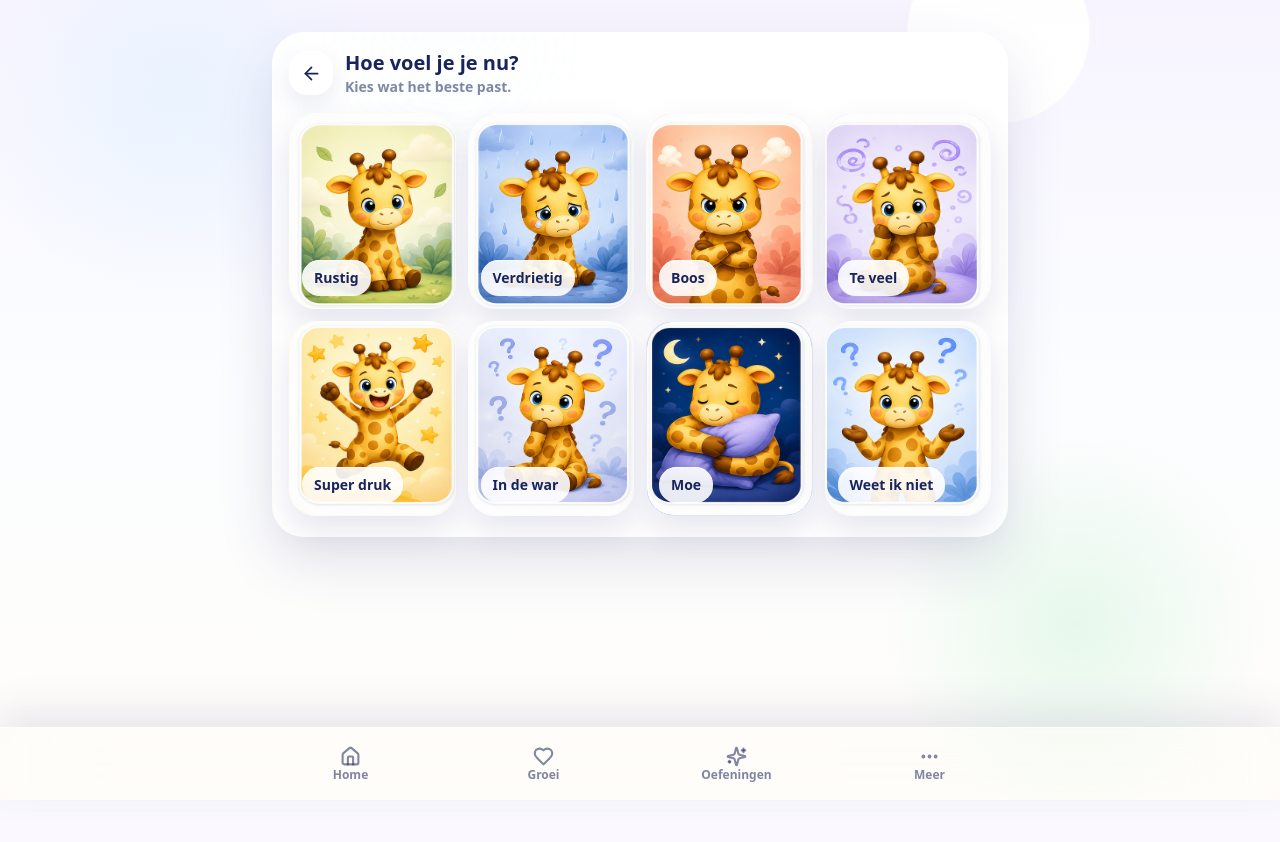
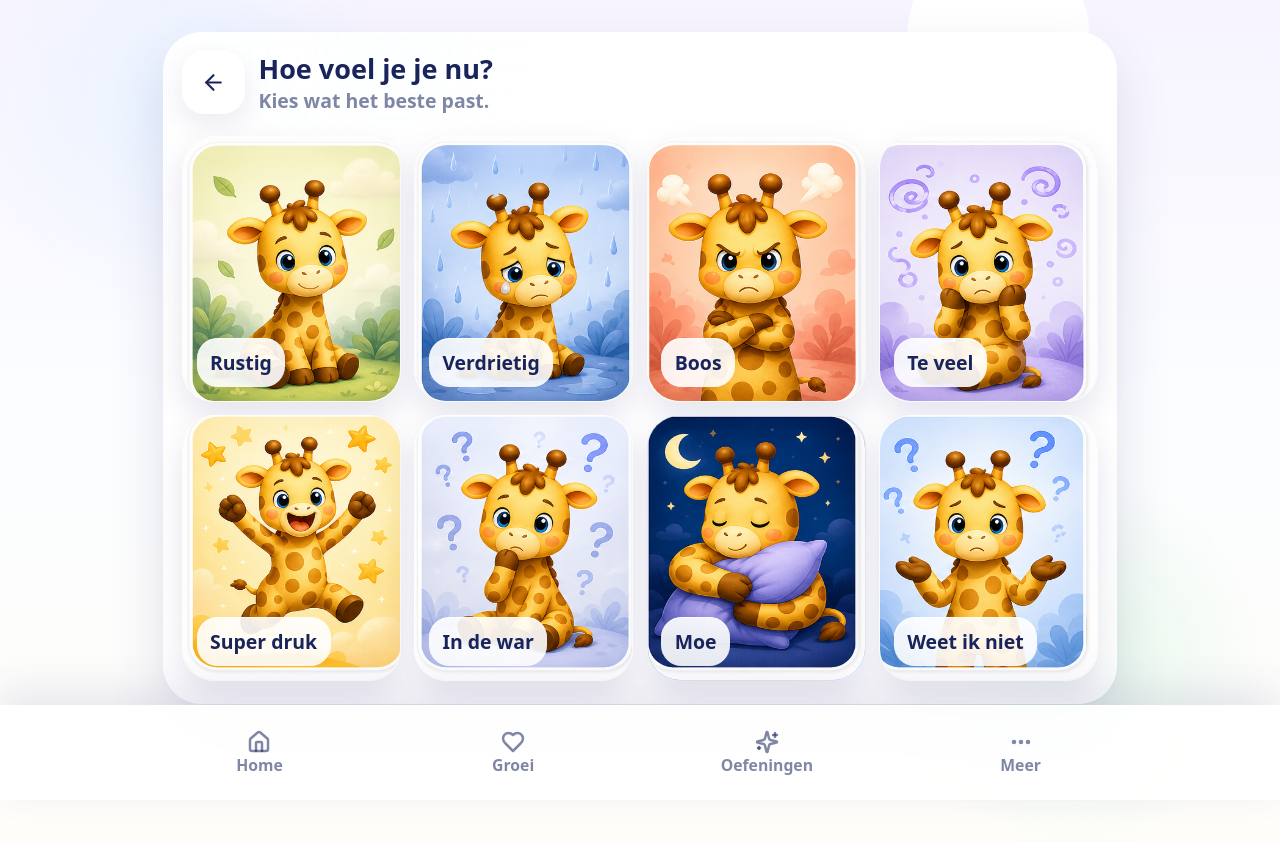
Before and after one commit to beaukim81/flowi, a React (Vite) app: page / in a window 1280 px wide. Both pictures are taken after a click on the button "♥ Hoe voel ik me?". Shown: the top 842 px of the page. Before the commit the page ends 800 px from the top, so only its background shows below. Built offline with nearby package versions, Linux system fonts and the light colour scheme.

Commit message:
Vergroot app voor kindvriendelijk gebruik

```diff
--- a/src/components/ui.tsx
+++ b/src/components/ui.tsx
@@ -1,13 +1,13 @@
 import { ArrowLeft, Check, ChevronRight, Download, GripVertical, Heart, HelpCircle, Home, Leaf, MoreHorizontal, Pencil, Plus, Settings, Sparkles, Upload, UserRound } from "lucide-react";
 import type { ButtonHTMLAttributes, ReactNode } from "react";
 import { NavLink, useNavigate } from "react-router-dom";
-import type { Avatar, Emotion, EmotionType, Need, Task } from "../types/schema";
+import type { Avatar, Emotion, EmotionType, Need, NeedType, Task } from "../types/schema";
 import { getTaskVisualKey, type TaskVisualKey } from "../utils/taskVisuals";
 
 export function AppShell({ children }: { children: ReactNode }) {
   return (
     <div className="flowi-bg min-h-dvh text-navy">
-      <main className="mx-auto min-h-dvh w-full max-w-md px-4 pb-28 pt-4 sm:max-w-3xl sm:pt-8">{children}</main>
+      <main className="mx-auto min-h-dvh w-full max-w-lg px-3 pb-32 pt-3 sm:max-w-4xl sm:px-6 sm:pt-7">{children}</main>
       <BottomNav />
     </div>
   );
@@ -21,11 +21,11 @@ function BottomNav() {
     { to: "/parents", label: "Meer", icon: MoreHorizontal }
   ];
   return (
-    <nav className="fixed inset-x-0 bottom-0 z-30 border-t border-white/80 bg-white/88 px-3 py-2 shadow-[0_-14px_40px_rgba(62,59,130,.12)] backdrop-blur-2xl">
-      <div className="mx-auto grid max-w-md grid-cols-4 gap-1 sm:max-w-3xl">
+    <nav className="fixed inset-x-0 bottom-0 z-30 border-t border-white/80 bg-white/90 px-3 py-2.5 shadow-[0_-14px_40px_rgba(62,59,130,.12)] backdrop-blur-2xl">
+      <div className="mx-auto grid max-w-lg grid-cols-4 gap-1.5 sm:max-w-4xl">
         {items.map((item) => (
-          <NavLink key={item.to} to={item.to} className={({ isActive }) => `flex min-h-14 flex-col items-center justify-center rounded-[1.35rem] text-xs font-bold transition ${isActive ? "bg-gradient-to-b from-lilac/28 to-lavender/12 text-lavender shadow-[inset_0_1px_0_rgba(255,255,255,.8)]" : "text-navy/55"}`}>
-            <item.icon aria-hidden size={21} strokeWidth={2.4} />
+          <NavLink key={item.to} to={item.to} className={({ isActive }) => `flex min-h-16 flex-col items-center justify-center rounded-[1.45rem] text-sm font-black transition ${isActive ? "bg-gradient-to-b from-lilac/28 to-lavender/12 text-lavender shadow-[inset_0_1px_0_rgba(255,255,255,.8)]" : "text-navy/55"}`}>
+            <item.icon aria-hidden size={24} strokeWidth={2.5} />
             {item.label}
           </NavLink>
         ))}
@@ -37,31 +37,31 @@ function BottomNav() {
 export function PageHeader({ title, subtitle, back = true }: { title: string; subtitle?: string; back?: boolean }) {
   const navigate = useNavigate();
   return (
-    <header className="mb-4 flex items-center gap-3">
+    <header className="mb-5 flex items-center gap-3">
       {back && (
-        <button aria-label="Terug" className="grid h-11 w-11 place-items-center rounded-[1.15rem] border border-white bg-white/90 shadow-card focus:outline-none focus:ring-4 focus:ring-lavender/30" onClick={() => navigate(-1)}>
-          <ArrowLeft size={21} />
+        <button aria-label="Terug" className="grid h-14 w-14 place-items-center rounded-[1.25rem] border border-white bg-white/90 shadow-card focus:outline-none focus:ring-4 focus:ring-lavender/30" onClick={() => navigate(-1)}>
+          <ArrowLeft size={25} />
         </button>
       )}
       <div>
-        <h1 className="text-xl font-extrabold tracking-normal text-navy">{title}</h1>
-        {subtitle ? <p className="text-sm font-semibold text-navy/55">{subtitle}</p> : null}
+        <h1 className="text-2xl font-black tracking-normal text-navy">{title}</h1>
+        {subtitle ? <p className="text-base font-bold text-navy/55">{subtitle}</p> : null}
       </div>
     </header>
   );
 }
 
 export function PrimaryButton(props: ButtonHTMLAttributes<HTMLButtonElement> & { children: ReactNode }) {
-  return <button {...props} className={`min-h-12 rounded-[1.35rem] bg-gradient-to-b from-[#b69cff] via-[#9473f5] to-[#7857df] px-5 font-extrabold text-white shadow-[0_14px_24px_rgba(120,87,223,.28)] transition active:scale-[.98] focus:outline-none focus:ring-4 focus:ring-lavender/30 ${props.className ?? ""}`} />;
+  return <button {...props} className={`min-h-14 rounded-[1.45rem] bg-gradient-to-b from-[#b69cff] via-[#9473f5] to-[#7857df] px-6 text-lg font-black text-white shadow-[0_14px_24px_rgba(120,87,223,.28)] transition active:scale-[.98] focus:outline-none focus:ring-4 focus:ring-lavender/30 ${props.className ?? ""}`} />;
 }
 
 export function SecondaryButton(props: ButtonHTMLAttributes<HTMLButtonElement> & { children: ReactNode }) {
-  return <button {...props} className={`min-h-12 rounded-[1.35rem] border border-lavender/14 bg-white/92 px-5 font-extrabold text-navy shadow-card focus:outline-none focus:ring-4 focus:ring-lavender/20 ${props.className ?? ""}`} />;
+  return <button {...props} className={`min-h-14 rounded-[1.45rem] border border-lavender/14 bg-white/92 px-6 text-lg font-black text-navy shadow-card focus:outline-none focus:ring-4 focus:ring-lavender/20 ${props.className ?? ""}`} />;
 }
 
 export function AvatarMascot({ avatar, emotion, size = "large", showCaption = true }: { avatar?: Avatar; emotion?: EmotionType; size?: "small" | "medium" | "large"; showCaption?: boolean }) {
   const isGiraffe = !avatar || avatar.id === "giraffe";
-  const dimensions = size === "large" ? "h-56 w-56" : size === "medium" ? "h-36 w-36" : "h-24 w-24";
+  const dimensions = size === "large" ? "h-64 w-64" : size === "medium" ? "h-44 w-44" : "h-28 w-28";
   if (!isGiraffe) {
     const textSize = size === "large" ? "text-8xl" : size === "medium" ? "text-6xl" : "text-4xl";
     return (
@@ -118,18 +118,26 @@ export function EmotionCard({ emotion, avatar, onClick }: { emotion: Emotion; av
     weetIkNiet: "100% 100%"
   };
   return (
-    <button onClick={onClick} className={`emotion-card emotion-${emotion.id} min-h-44 rounded-[1.7rem] p-3 text-left transition hover:-translate-y-0.5 focus:outline-none focus:ring-4 focus:ring-lavender/30`}>
+    <button onClick={onClick} className={`emotion-card emotion-${emotion.id} min-h-52 rounded-[1.8rem] p-3 text-left transition hover:-translate-y-0.5 focus:outline-none focus:ring-4 focus:ring-lavender/30`}>
       <div className="emotion-card-art" style={{ backgroundPosition: positions[emotion.id] }} aria-hidden />
-      <div className="emotion-label relative z-10 rounded-[1.1rem] bg-white/90 px-3 py-2 text-center text-sm font-black text-navy shadow-[inset_0_1px_0_rgba(255,255,255,.75)]">{emotion.label}</div>
+      <div className="emotion-label relative z-10 rounded-[1.15rem] bg-white/90 px-3 py-2.5 text-center text-base font-black text-navy shadow-[inset_0_1px_0_rgba(255,255,255,.75)]">{emotion.label}</div>
     </button>
   );
 }
 
+function needVisualKey(need: NeedType) {
+  return need === "knuffel" ? "hug" : need === "rustigePlek" ? "quiet" : need === "bewegen" ? "move" : need === "evenAlleen" ? "alone" : need === "praatMetOuder" ? "talk" : need === "ademen" ? "breathe" : need === "koptelefoon" ? "headphones" : "creative";
+}
+
+export function NeedArt({ need }: { need: NeedType }) {
+  return <span className={`need-art need-art-${needVisualKey(need)}`} aria-hidden />;
+}
+
 export function NeedCard({ need, label, onClick }: { need: Need; label?: string; onClick: () => void }) {
   return (
-    <button onClick={onClick} className="min-h-32 rounded-[1.55rem] border border-white/90 bg-white/92 p-4 text-center shadow-card transition hover:-translate-y-0.5 focus:outline-none focus:ring-4 focus:ring-lavender/30">
-      <div className="flowi-icon-token mx-auto mb-3 grid h-16 w-16 place-items-center rounded-[1.25rem] text-4xl">{need.icon}</div>
-      <span className="text-sm font-black text-navy">{label ?? need.label}</span>
+    <button onClick={onClick} className={`need-card need-card-${needVisualKey(need.id)} min-h-52 rounded-[1.8rem] p-3 text-center transition hover:-translate-y-0.5 focus:outline-none focus:ring-4 focus:ring-lavender/30`}>
+      <NeedArt need={need.id} />
+      <span className="need-label relative z-10 rounded-[1.15rem] bg-white/90 px-3 py-2.5 text-base font-black text-navy shadow-[inset_0_1px_0_rgba(255,255,255,.75)]">{label ?? need.label}</span>
     </button>
   );
 }
@@ -171,10 +179,10 @@ export function ExerciseArt({ title, compact = false }: { title: string; compact
 export function DayPartCard({ title, progress, to }: { title: string; icon: string; progress: number; to: string }) {
   const dayPartVisual = title === "Ochtend" ? "wake" : title === "Na school" ? "school" : title === "Avond" ? "pajamas" : title === "Bedtijd" ? "sleep" : "rest";
   return (
-    <NavLink to={to} className="flex min-h-24 items-center gap-4 rounded-[1.45rem] border border-white/85 bg-white/92 p-3 shadow-card ring-1 ring-lavender/8">
+    <NavLink to={to} className="flex min-h-28 items-center gap-4 rounded-[1.55rem] border border-white/85 bg-white/92 p-4 shadow-card ring-1 ring-lavender/8">
       <TaskArt title={title} visualKey={dayPartVisual as TaskVisualKey} />
       <div className="grid min-h-16 min-w-0 flex-1 content-center">
-        <div className="text-center text-lg font-black">{title}</div>
+        <div className="text-center text-xl font-black">{title}</div>
         <div className="mt-2 h-2 rounded-full bg-lilac/18"><div className="h-2 rounded-full bg-gradient-to-r from-mint to-lavender" style={{ width: `${progress}%` }} /></div>
       </div>
       <ChevronRight className="text-lavender" />
@@ -184,36 +192,36 @@ export function DayPartCard({ title, progress, to }: { title: string; icon: stri
 
 export function TaskCard({ task, done, needsHelp = false, onDone, onHelp, onEdit, editable = false, showDetails = true }: { task: Task; done: boolean; needsHelp?: boolean; onDone: () => void; onHelp?: () => void; onEdit?: () => void; editable?: boolean; showDetails?: boolean }) {
   return (
-    <article className={`rounded-[1.45rem] border p-4 shadow-card ring-1 ${done ? "border-mint/35 bg-gradient-to-b from-white to-mint/10 ring-mint/12" : needsHelp ? "border-lavender/30 bg-gradient-to-b from-white to-lavender/8 ring-lavender/12" : "border-white/85 bg-white/94 ring-lavender/8"}`}>
-      <div className="flex items-center gap-3">
-        {editable ? <span className="grid h-10 w-8 place-items-center rounded-xl bg-lavender/8 text-lavender" aria-label="Sleep om te verplaatsen">
-          <GripVertical size={18} />
+    <article className={`rounded-[1.6rem] border p-4 shadow-card ring-1 ${done ? "border-mint/35 bg-gradient-to-b from-white to-mint/10 ring-mint/12" : needsHelp ? "border-lavender/30 bg-gradient-to-b from-white to-lavender/8 ring-lavender/12" : "border-white/85 bg-white/94 ring-lavender/8"}`}>
+      <div className="flex items-center gap-4">
+        {editable ? <span className="grid h-14 w-10 place-items-center rounded-xl bg-lavender/8 text-lavender" aria-label="Sleep om te verplaatsen">
+          <GripVertical size={22} />
         </span> : null}
         <TaskArt title={task.title} visualKey={task.visualKey as TaskVisualKey | undefined} compact />
         <div className="flex-1">
-          <h3 className="text-lg font-black leading-tight">{task.title}</h3>
-          {showDetails ? (task.optionalTime ? <span className="text-xs font-bold text-lavender">{task.optionalTime}</span> : <span className="text-xs font-bold text-navy/45">Tijd optioneel</span>) : null}
+          <h3 className="text-xl font-black leading-tight">{task.title}</h3>
+          {showDetails ? (task.optionalTime ? <span className="text-sm font-bold text-lavender">{task.optionalTime}</span> : <span className="text-sm font-bold text-navy/45">Tijd optioneel</span>) : null}
         </div>
-        {onHelp ? <button aria-label={`Hulp bij ${task.title}`} onClick={onHelp} className="grid h-12 w-12 place-items-center rounded-2xl border-2 border-lilac/40 bg-white text-lavender">
-          <HelpCircle size={23} />
+        {onHelp ? <button aria-label={`Hulp bij ${task.title}`} onClick={onHelp} className="grid h-14 w-14 place-items-center rounded-2xl border-2 border-lilac/40 bg-white text-lavender">
+          <HelpCircle size={27} />
         </button> : null}
-        <button aria-label={`${task.title} afvinken`} onClick={onDone} className={`grid h-12 w-12 place-items-center rounded-2xl border-2 ${done ? "border-mint bg-mint text-white" : "border-lilac/40 bg-white text-lavender"}`}>
-          <Check size={24} />
+        <button aria-label={`${task.title} afvinken`} onClick={onDone} className={`grid h-14 w-14 place-items-center rounded-2xl border-2 ${done ? "border-mint bg-mint text-white" : "border-lilac/40 bg-white text-lavender"}`}>
+          <Check size={28} />
         </button>
       </div>
       {done ? (
-        <div className="mt-3 flex items-center gap-2 rounded-2xl bg-mint/10 px-3 py-2 text-xs font-black text-mint">
-          <Sparkles size={15} />
+        <div className="mt-3 flex items-center gap-2 rounded-2xl bg-mint/10 px-3 py-2.5 text-sm font-black text-mint">
+          <Sparkles size={17} />
           <span>Gelukt vandaag</span>
         </div>
       ) : needsHelp ? (
-        <div className="mt-3 flex items-center gap-2 rounded-2xl bg-lavender/10 px-3 py-2 text-xs font-black text-lavender">
-          <Sparkles size={15} />
+        <div className="mt-3 flex items-center gap-2 rounded-2xl bg-lavender/10 px-3 py-2.5 text-sm font-black text-lavender">
+          <Sparkles size={17} />
           <span>Goed geprobeerd</span>
         </div>
       ) : null}
       {onEdit ? <div className="mt-3 flex gap-4">
-        <button onClick={onEdit} className="inline-flex items-center gap-1 text-sm font-extrabold text-navy/55"><Pencil size={14} /> Aanpassen</button>
+        <button onClick={onEdit} className="inline-flex min-h-11 items-center gap-1 text-base font-black text-navy/55"><Pencil size={17} /> Aanpassen</button>
       </div> : null}
     </article>
   );
--- a/src/styles/index.css
+++ b/src/styles/index.css
@@ -6,6 +6,7 @@
   color-scheme: light;
   font-synthesis: none;
   text-rendering: optimizeLegibility;
+  font-size: 17px;
 }
 
 * {
@@ -16,10 +17,26 @@ body {
   margin: 0;
   min-width: 320px;
   background: #fbf9ff;
+  font-size: 1rem;
 }
 
 button, input, textarea, select {
   font: inherit;
+}
+
+button {
+  min-height: 3.25rem;
+  touch-action: manipulation;
+}
+
+input, textarea, select {
+  font-size: 1.05rem;
+}
+
+@media (min-width: 640px) {
+  :root {
+    font-size: 18px;
+  }
 }
 
 @media (prefers-reduced-motion: reduce) {
@@ -48,8 +65,9 @@ button, input, textarea, select {
 
 .phone-screen {
   position: relative;
+  min-height: calc(100dvh - 8.8rem);
   border: 1px solid rgba(255, 255, 255, 0.92);
-  border-radius: 2rem;
+  border-radius: 2.15rem;
   background:
     linear-gradient(180deg, rgba(255, 255, 255, 0.92), rgba(255, 255, 255, 0.82)),
     radial-gradient(circle at 24% 0%, rgba(224, 243, 255, 0.82), transparent 160px);
@@ -59,19 +77,33 @@ button, input, textarea, select {
   backdrop-filter: blur(18px);
 }
 
+.phone-screen .text-xs {
+  font-size: 0.86rem;
+  line-height: 1.25rem;
+}
+
+.phone-screen .text-sm {
+  font-size: 1rem;
+  line-height: 1.45rem;
+}
+
+.phone-screen .text-base {
+  font-size: 1.08rem;
+}
+
 .home-scene {
-  min-height: calc(100dvh - 8.4rem);
+  min-height: calc(100dvh - 8.8rem);
   background:
     linear-gradient(180deg, rgba(238, 248, 255, 0.98) 0%, rgba(255, 255, 255, 0.96) 56%, rgba(231, 246, 218, 0.92) 100%);
 }
 
 .home-copy {
-  max-width: 16rem;
+  max-width: 18rem;
 }
 
 .home-mascot-wrap {
   margin: -1.1rem -0.7rem -0.8rem auto;
-  min-height: 17.2rem;
+  min-height: 19.2rem;
   display: flex;
   justify-content: flex-end;
   align-items: flex-end;
@@ -81,8 +113,8 @@ button, input, textarea, select {
   position: relative;
   z-index: 2;
   display: block;
-  width: min(18.8rem, 88vw);
-  max-height: 18.8rem;
+  width: min(21rem, 92vw);
+  max-height: 21rem;
   object-fit: contain;
   object-position: right bottom;
   filter: drop-shadow(0 1.4rem 1.1rem rgba(132, 96, 24, 0.18));
@@ -111,7 +143,7 @@ button, input, textarea, select {
 }
 
 .flowi-logo {
-  font-size: clamp(3rem, 15vw, 5.2rem);
+  font-size: clamp(3.4rem, 16vw, 5.8rem);
   line-height: 0.9;
   font-weight: 1000;
   letter-spacing: 0;
@@ -259,10 +291,16 @@ button, input, textarea, select {
   background-size: 400% 200%;
 }
 
+.need-art {
+  background-image: url("/assets/flowi-need-sheet.png");
+  background-repeat: no-repeat;
+  background-size: 400% 200%;
+}
+
 .exercise-art {
   display: block;
-  width: 7rem;
-  height: 6rem;
+  width: 8.4rem;
+  height: 7.2rem;
   margin-inline: auto;
   border: 1px solid rgba(255, 255, 255, 0.9);
   border-radius: 1.35rem;
@@ -275,8 +313,8 @@ button, input, textarea, select {
 }
 
 .exercise-art.compact {
-  width: 5.35rem;
-  height: 4.7rem;
+  width: 6.2rem;
+  height: 5.45rem;
   border-radius: 1.1rem;
 }
 
@@ -295,8 +333,8 @@ button, input, textarea, select {
 
 .task-art {
   display: block;
-  width: 5.3rem;
-  height: 4.6rem;
+  width: 6.1rem;
+  height: 5.35rem;
   flex: 0 0 auto;
   border: 1px solid rgba(255, 255, 255, 0.9);
   border-radius: 1.25rem;
@@ -308,8 +346,8 @@ button, input, textarea, select {
 }
 
 .task-art.compact {
-  width: 4.25rem;
-  height: 3.75rem;
+  width: 5.1rem;
+  height: 4.5rem;
   border-radius: 1rem;
 }
 
@@ -605,9 +643,9 @@ button, input, textarea, select {
   transform: translateX(-50%);
   border-radius: 999px;
   background: rgba(255, 255, 255, 0.88);
-  padding: 0.25rem 0.65rem;
+  padding: 0.32rem 0.78rem;
   color: #18245b;
-  font-size: 0.68rem;
+  font-size: 0.78rem;
   font-weight: 1000;
   white-space: nowrap;
   box-shadow: 0 10px 18px rgba(72, 63, 137, 0.11);
@@ -643,12 +681,23 @@ button, input, textarea, select {
   justify-content: flex-end;
 }
 
-.emotion-card::before {
+.emotion-card::before,
+.need-card::before {
   content: "";
   position: absolute;
   inset: 0;
   background: radial-gradient(circle at 30% 12%, rgba(255,255,255,.82), transparent 42%);
   pointer-events: none;
+}
+
+.need-card {
+  position: relative;
+  overflow: hidden;
+  border: 1px solid rgba(255, 255, 255, 0.86);
+  box-shadow: 0 14px 30px rgba(61, 58, 130, 0.13), inset 0 1px 0 rgba(255,255,255,.75);
+  display: flex;
+  flex-direction: column;
+  justify-content: flex-end;
 }
 
 .emotion-rustig { background: linear-gradient(160deg, #dff2c8, #fff8cb); }
@@ -659,6 +708,15 @@ button, input, textarea, select {
 .emotion-inDeWar { background: linear-gradient(160deg, #edf3ff, #f7f7ff); }
 .emotion-moe { background: linear-gradient(160deg, #183b83, #7897f1); }
 .emotion-weetIkNiet { background: linear-gradient(160deg, #dceaff, #f4efff); }
+
+.need-card-hug { background: linear-gradient(160deg, #ffe2ef, #fff7cf); }
+.need-card-quiet { background: linear-gradient(160deg, #dff2c8, #f8fff3); }
+.need-card-move { background: linear-gradient(160deg, #ffe39a, #fff6d7); }
+.need-card-alone { background: linear-gradient(160deg, #e8e0ff, #f8f5ff); }
+.need-card-talk { background: linear-gradient(160deg, #dceaff, #ffffff); }
+.need-card-breathe { background: linear-gradient(160deg, #d6f3f7, #f7ffff); }
+.need-card-headphones { background: linear-gradient(160deg, #cfe3ff, #eef6ff); }
+.need-card-creative { background: linear-gradient(160deg, #ffd8bd, #fff2e8); }
 
 .emotion-pattern {
   position: absolute;
@@ -671,12 +729,36 @@ button, input, textarea, select {
 .emotion-card-art {
   position: absolute;
   inset: 0;
-  transform: scale(1.02);
+  transform: scale(1.08);
 }
 
-.emotion-label {
-  margin-top: 8.35rem;
+.need-art {
+  position: absolute;
+  inset: 0;
+  transform: scale(1.08);
 }
+
+.emotion-label,
+.need-label {
+  margin-top: 10.4rem;
+}
+
+.rounded-\[1\.4rem\],
+.rounded-\[1\.45rem\],
+.rounded-\[1\.5rem\],
+.rounded-\[1\.55rem\],
+.rounded-\[1\.6rem\] {
+  border-radius: 1.65rem;
+}
+
+.need-art-hug { background-position: 0% 0%; }
+.need-art-quiet { background-position: 33.333% 0%; }
+.need-art-move { background-position: 66.666% 0%; }
+.need-art-alone { background-position: 100% 0%; }
+.need-art-talk { background-position: 0% 100%; }
+.need-art-breathe { background-position: 33.333% 100%; }
+.need-art-headphones { background-position: 66.666% 100%; }
+.need-art-creative { background-position: 100% 100%; }
 
 .emotion-verdrietig .emotion-pattern {
   background-image: linear-gradient(180deg, rgba(69,135,215,.32) 0 0.48rem, transparent 0.5rem);
```
Also changed, not shown: src/app/App.tsx (+14 -30 lines), public/assets/flowi-need-sheet.png (added).
